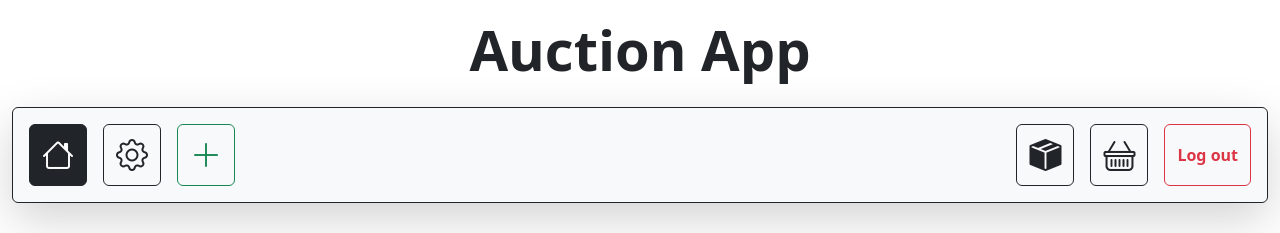
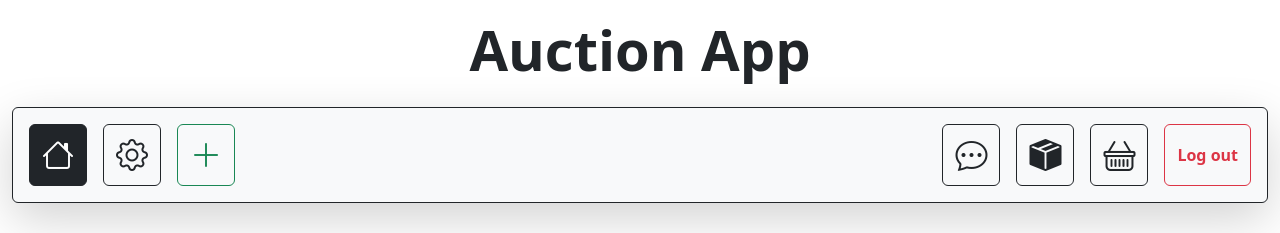
Before and after one commit to OskarProgrammer/AuctionAPP, a React (Vite) app: page / in a window 1280 px wide. Shown: the top 233 px of the page. Built offline with nearby package versions, Linux system fonts and the light colour scheme; data requests are answered from the project's data file.

Commit message:
Creating new NavLink to route '/chats'

```diff
--- a/src/components/NavBar/NavBar.jsx
+++ b/src/components/NavBar/NavBar.jsx
@@ -63,6 +63,7 @@ export const NavBar = (props) => {
             <div className="col-6 d-flex justify-content-end gap-3 ">
 
                 {/* rendering if user is not logged in */}
+
                 {!state ?
                     <>
                         {/* button to the '/login' route  */}
@@ -75,6 +76,17 @@ export const NavBar = (props) => {
                             <p className="my-auto">Sign up</p>
                         </NavLink>
                     </> : ""}
+
+                {/*  rendering if user is logged in */}
+
+
+                {/* button to the '/chats */}
+                {state ?
+                    <NavLink to="/chats" className="btn btn-outline-dark icon-30" >
+                        {/* chat icon from bootstrap icons */}
+                        <i className="bi bi-chat-dots fs-2" />
+                    </NavLink>
+                : ""}
 
 
                 {/* button to the '/account/orders */}
@@ -93,14 +105,12 @@ export const NavBar = (props) => {
                     </NavLink>
                 : ""}
 
-                {/*  rendering if user is logged in */}
+                {/* button to the '/account/logOut' route  */}
                 {state ?
-                    <>
-                        {/* button to the '/account/logOut' route  */}
                         <NavLink to="/account/logOut" className="btn btn-outline-danger fw-bold d-flex">
                             <p className="my-auto">Log out</p>
                         </NavLink>
-                    </> : ""}
+                    : ""}
 
             </div>
 
```
